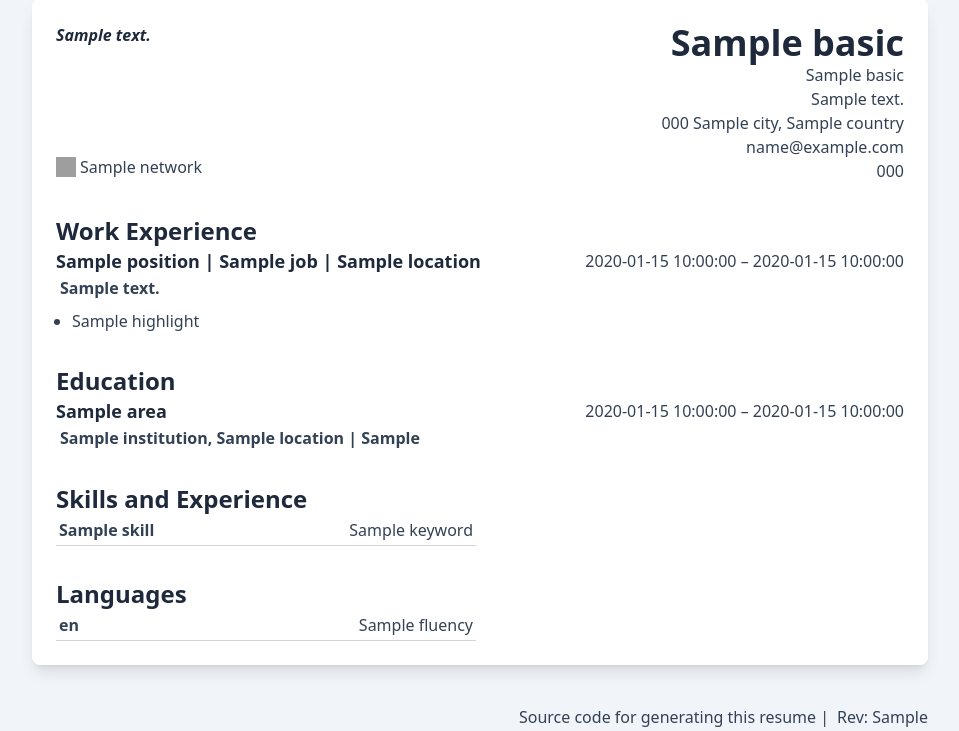
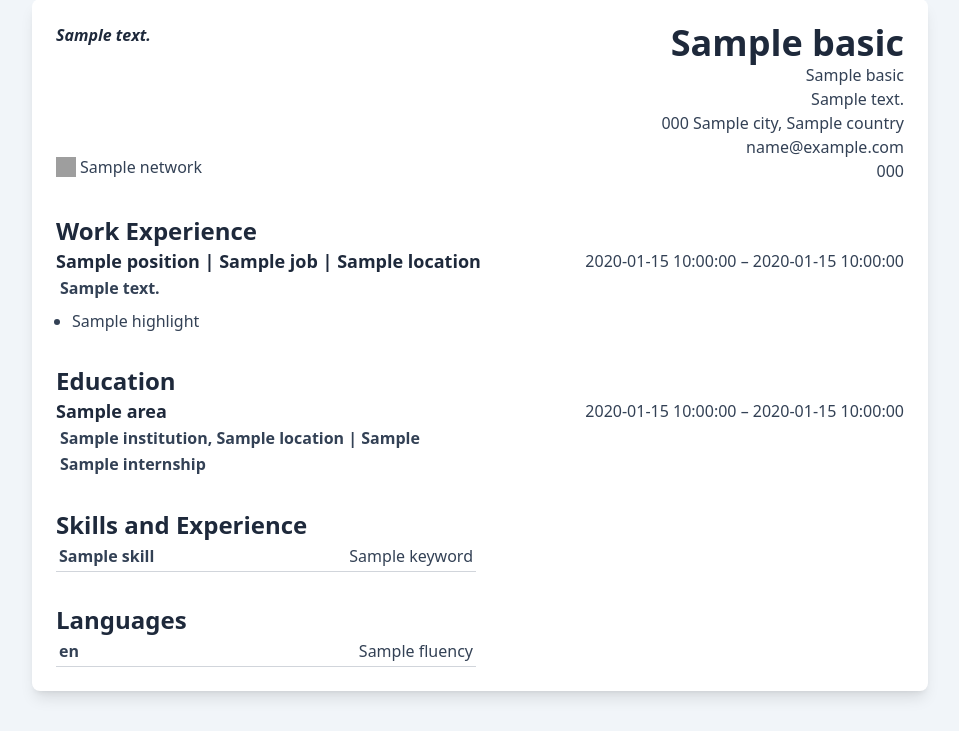
Before and after one commit to frzb/resume, a Python web app: template input/templates/template.j2 in a window 1280 px wide. Shown: the part 61-792 px from the top of the page, without its empty margins (160-1119 px from the left). Run offline with Jinja, Linux system fonts and the light colour scheme; the template is opened without the code that fills it: most values are stand-ins (such as "Sample title", 1, 10 or a date in 2020); grey boxes are pictures that could not be loaded.

Commit message:
Added internship

```diff
--- a/input/resume.json
+++ b/input/resume.json
@@ -125,7 +125,9 @@
       "location": "Dresden, Germany",
       "area": "State-certified technician for information and communication technology",
       "startDate": "2007",
-      "endDate": "2009"
+      "endDate": "2009",
+      "internship": "15 weeks internship at Schlittermann - internet & unix support"
+
     },
     {
       "institution": "Technical University Dresden",
--- a/input/resume_de.json
+++ b/input/resume_de.json
@@ -125,7 +125,8 @@
       "location": "Dresden, Deutschland",
       "area": "Staatlich geprüfter Assistent für Informatik",
       "startDate": "2007",
-      "endDate": "2009"
+      "endDate": "2009",
+      "internship": "15 Wochen Praktikum bei Schlittermann - internet & unix support"
     },
     {
       "institution": "Technische Universität Dresden",
--- a/input/templates/template.j2
+++ b/input/templates/template.j2
@@ -132,9 +132,12 @@
                                 <h3>{{ degree.area }}</h3>
                                 <p>{{ degree.startDate }} – {{ degree.endDate }}</p>
                             </div>
-                            <p class="font-bold leading-relaxed ml-1 mb-1">
+                            <p class="font-bold leading-relaxed ml-1">
                                 {{ degree.institution }}, {{ degree.location }}
                                 {% if degree.studyType %} | {{ degree.studyType }}{% endif %}
+                            </p>
+                            <p class="font-bold leading-relaxed ml-1">
+                                {% if degree.internship %} {{ degree.internship }}{% endif %}
                             </p>
                         </li>
                     {% endfor %}
```
